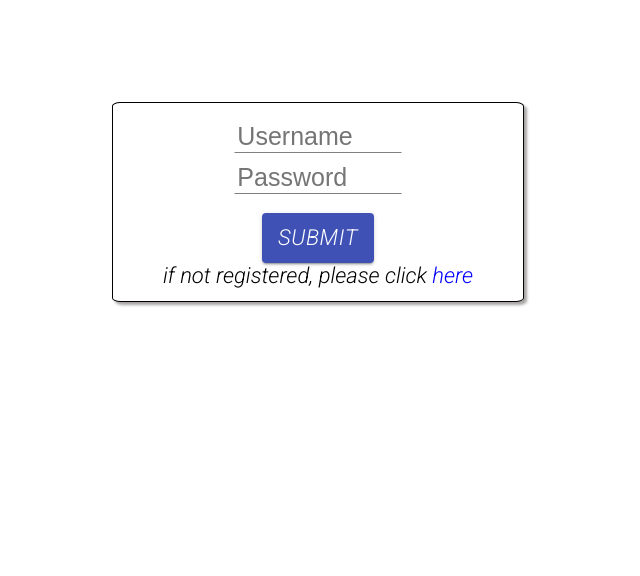
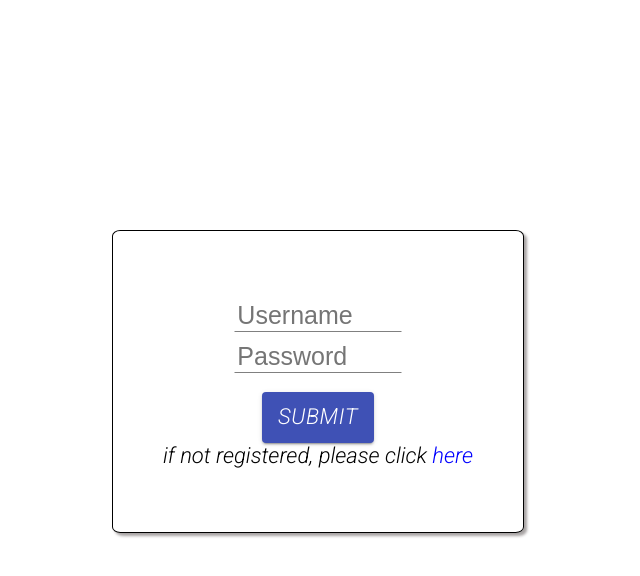
Before and after one commit to Chubbard022/recipeBookFE, a React (Create React App) app: page /login in a window 1280 px wide. Shown: the top 576 px of the page, without its empty margins (322-962 px from the left). Built offline with nearby package versions, Linux system fonts and the light colour scheme; no server answers.

Commit message:
adding styling to landing page and login screen

```diff
--- a/src/styles.css
+++ b/src/styles.css
@@ -34,8 +34,8 @@
 }
 .registerBox{
   border:1px solid black;
-  width: 20%;
-  height: 30vh;
+    width: 15%;
+  height: 25vh;
   margin: 0 auto;
   padding: 1%;
   border-radius: 2%;
@@ -44,9 +44,12 @@
   left: 1%;
   position: absolute;
   background-color: rgb(255, 255, 255);
-  padding-top: 7%;
+  padding-top: 2%;
 }
-
+.registerBoxText{
+  font-weight: 900;
+  padding-bottom: 20%;
+}
 
 /* DASHBOARD */
 
@@ -96,7 +99,8 @@
 
 /* HOME */
 .loginScreen{
-  margin: 8% auto
+  margin: 8% auto;
+  padding-top:10%;
 }
 
 .loginBox{
@@ -104,6 +108,8 @@
   width: 30%;
   margin: 0 auto;
   padding: 1%;
+  padding-top:5%;
+  padding-block-end: 5%;
   border-radius: 2%;
   box-shadow: 3px 3px 3px rgb(167, 163, 163)
 }
```
